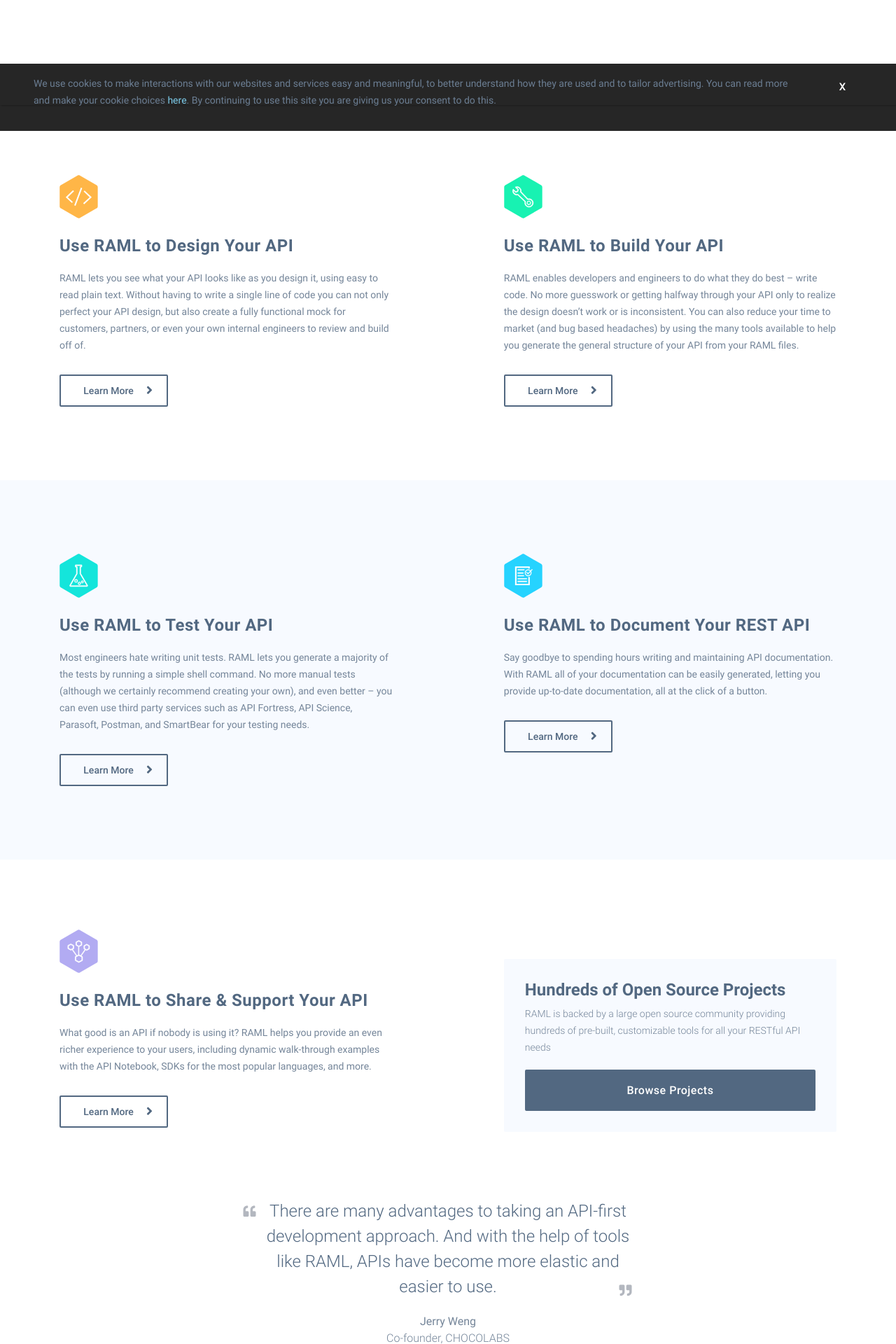
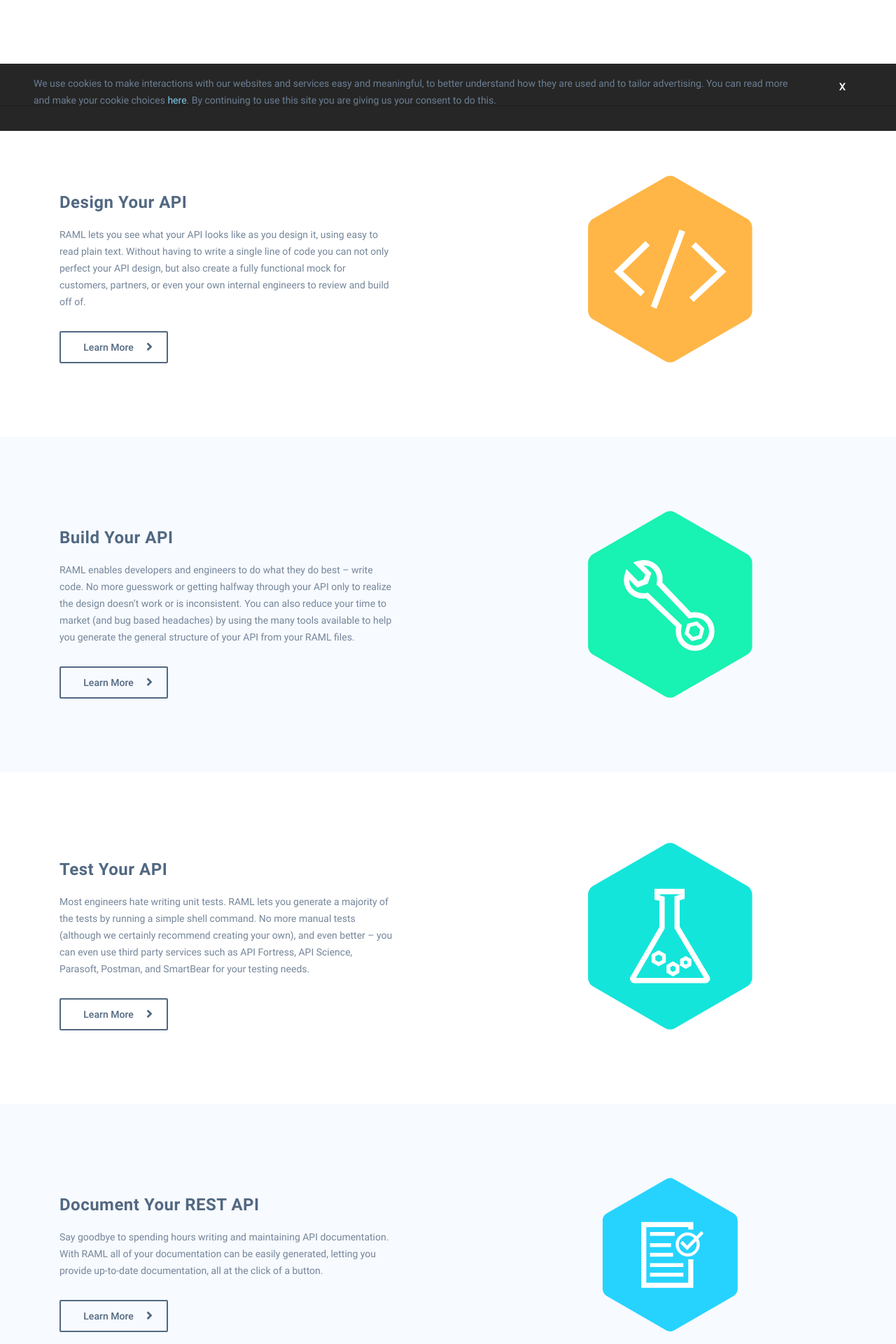
Before and after one commit to raml-org/raml-org, a Jekyll site: the page built from index.html, in a window 1280 px wide. Shown: the part 713-2633 px from the top of the page at 70% size. Built offline with Jekyll 4.4.1, drawn with Linux system fonts in a browser that asks for light colours; nearby versions of some CDN libraries; a script that is not in the unit is left out; some of the changed text lies outside the part shown.

Commit message:
Rework index page styling more
- underneath playground, make it such that there is only one tile
  per row instead of two, alternate position of subsequent tiles
  left/right (i.e. “Design your API” left, “Build your API” right, etc.)
- remove “Use RAML to ” from all tiles’ <h3> titles
- move the svg icon of each tile to the empty side next to each tile
- make each svg icon bigger to fill the height of the tile row,
  center it (text-align: center)

```diff
--- a/css/style.scss
+++ b/css/style.scss
@@ -670,6 +670,7 @@ header{
     }
   }
   .txt-right{
+    text-align: center;
     padding-left: 7%;
     @media(max-width: 575px){
       padding-left: 15px;
@@ -686,7 +687,7 @@ header{
     }
   }
   img{
-    width: 55px;
+    height: 100%;
   }
   .row-bg-color{
     background-color:$lighter-gray;
@@ -743,9 +744,15 @@ header{
     p{
       width: 100%;margin-bottom: 20px;font-family: $font-face-light;
     }
-    a{
-      font-size: $font-h3;line-height: 19px;letter-spacing: 0.5px;border:0px solid;border-radius: 2px;background-color: $slate-gray;color: $white;display: block;padding: 20px;text-align: center;font-family: $font-face-medium;
-
+  }
+  a.browse-projects-btn{
+    font-size: $font-h3;line-height: 19px;letter-spacing: 0.5px;border:0px solid;border-radius: 2px;background-color: $slate-gray;color: $white;display: block;padding: 20px;text-align: center;font-family: $font-face-medium;
+    margin: 17% 0;
+    @media(max-width: 767px){
+      margin: 50% 0;
+    }
+    @media(max-width: 575px){
+      margin: 0;
     }
   }
   .block-quote{
--- a/index.html
+++ b/index.html
@@ -30,6 +30,7 @@ title:  'Welcome'
     </div>
   </div>
 </section>
+
 <section>
   <div class="container-fluid raml-editor d-none d-sm-block">
     <div class="row">
@@ -60,54 +61,88 @@ title:  'Welcome'
   <div class="container txt-block">
     <div class="row">
       <div class="col-md-6 col-sm-6 txt-left">
-          <img src="images/design-raml.svg" class="design">
-          <h3>Use RAML to Design Your API</h3>
+        <h3>Design Your API</h3>
         <p>RAML lets you see what your API looks like as you design it, using easy to read plain text. Without having to write a single line of code you can not only perfect your API design, but also create a fully functional mock for customers, partners, or even your own internal engineers to review and build off of. </p>
         <a class="more-btn orange" href="https://raml.org/developers/design-your-api">Learn More</a>
       </div>
       <div class="col-md-6 col-sm-6 txt-right">
-          <a href=""><img src="images/build-raml.svg" class="build"></a>
-          <h3>Use RAML to Build Your API</h3>
-          <p>RAML enables developers and engineers to do what they do best – write code. No more guesswork or getting halfway through your API only to realize the design doesn’t work or is inconsistent. You can also reduce your time to market (and bug based headaches) by using the many tools available to help you generate the general structure of your API from your RAML files. </p>
-          <a class="more-btn green" href="https://raml.org/developers/build-your-api">Learn More</a>
+        <img src="images/design-raml.svg" class="design">
       </div>
     </div>
   </div>
+
   <div class="row-bg-color">
     <div class="container">
       <div class="row">
         <div class="col-md-6 col-sm-6 txt-left">
-              <a href=""><img src="images/test-raml.svg" class="contest"></a>
-              <h3>Use RAML to Test Your API</h3>
+          <h3>Build Your API</h3>
+          <p>RAML enables developers and engineers to do what they do best – write code. No more guesswork or getting halfway through your API only to realize the design doesn’t work or is inconsistent. You can also reduce your time to market (and bug based headaches) by using the many tools available to help you generate the general structure of your API from your RAML files. </p>
+          <a class="more-btn green" href="https://raml.org/developers/build-your-api">Learn More</a>
+        </div>
+        <div class="col-md-6 col-sm-6 txt-right">
+          <img src="images/build-raml.svg" class="build">
+        </div>
+      </div>
+    </div>
+  </div>
+
+  <div class="container txt-block">
+    <div class="row">
+      <div class="col-md-6 col-sm-6 txt-left">
+        <h3>Test Your API</h3>
         <p>Most engineers hate writing unit tests. RAML lets you generate a majority of the tests by running a simple shell command. No more manual tests (although we certainly recommend creating your own), and even better – you can even use third party services such as API Fortress, API Science, Parasoft, Postman, and SmartBear for your testing needs.</p>
         <a class="more-btn sky-blue" href="https://raml.org/developers/test-your-api">Learn More</a>
       </div>
       <div class="col-md-6 col-sm-6 txt-right">
-              <a href=""><img src="images/document-raml.svg" class="document"></a>
-              <h3>Use RAML to Document Your REST API</h3>
+        <img src="images/test-raml.svg" class="contest">
+      </div>
+    </div>
+  </div>
+
+  <div class="row-bg-color">
+    <div class="container">
+      <div class="row">
+        <div class="col-md-6 col-sm-6 txt-left">
+          <h3>Document Your REST API</h3>
           <p>Say goodbye to spending hours writing and maintaining API documentation. With RAML all of your documentation can be easily generated, letting you provide up-to-date documentation, all at the click of a button. </p>
           <a class="more-btn sky-blue" href="https://raml.org/developers/document-your-api">Learn More</a>
+        </div>
+        <div class="col-md-6 col-sm-6 txt-right">
+          <img src="images/document-raml.svg" class="document">
         </div>
       </div>
     </div>
   </div>
+
   <div class="container txt-block">
     <div class="row">
       <div class="col-md-6 col-sm-6 txt-left">
-            <a href=""><img src="images/share-raml.svg" class="share"></a>
-            <h3>Use RAML to Share & Support Your API</h3>
+        <h3>Share & Support Your API</h3>
         <p>What good is an API if nobody is using it? RAML helps you provide an even richer experience to your users, including dynamic walk-through examples with the API Notebook, SDKs for the most popular languages, and more. </p>
         <a class="more-btn blue-purple" href="https://raml.org/developers/share-support-your-api">Learn More</a>
       </div>
       <div class="col-md-6 col-sm-6 txt-right">
+        <img src="images/share-raml.svg" class="share">
+      </div>
+    </div>
+  </div>
+
+  <div class="row-bg-color">
+    <div class="container">
+      <div class="row">
+        <div class="col-md-6 col-sm-6 txt-left">
           <div class="bdr">
             <h1>Hundreds of Open Source Projects</h1>
             <p>RAML is backed by a large open source community providing hundreds of pre-built, customizable tools for all your RESTful API needs</p>
-              <a href="/projects">Browse Projects</a>
+          </div>
+        </div>
+        <div class="col-md-6 col-sm-6 txt-right">
+          <a href="/projects" class="browse-projects-btn">Browse Projects</a>
         </div>
       </div>
     </div>
   </div>
+
   <div class="container">
     <div class="row block-quote">
       <div class="col-lg-6 col-md-8 col-sm-10 text-center">
@@ -120,6 +155,7 @@ title:  'Welcome'
 </section>
 <script src="/min/vs/loader.js" type="text/javascript"></script>
 <script src="/js/monaco-hover-utils.js" type="text/javascript"></script>
+
 <script>
 
   require.config({ paths: { 'vs': '/min/vs' }});
```
Lines whose indentation alone changed are shown as unchanged.
